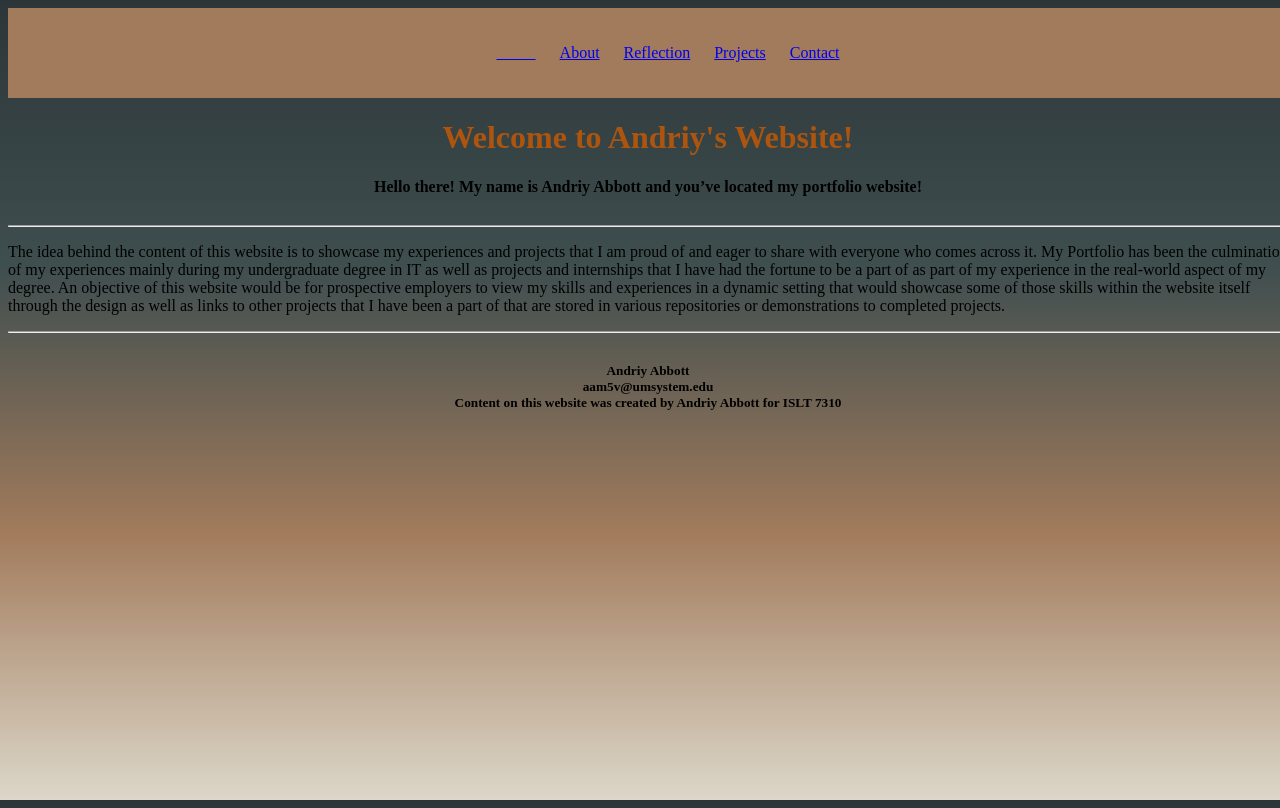
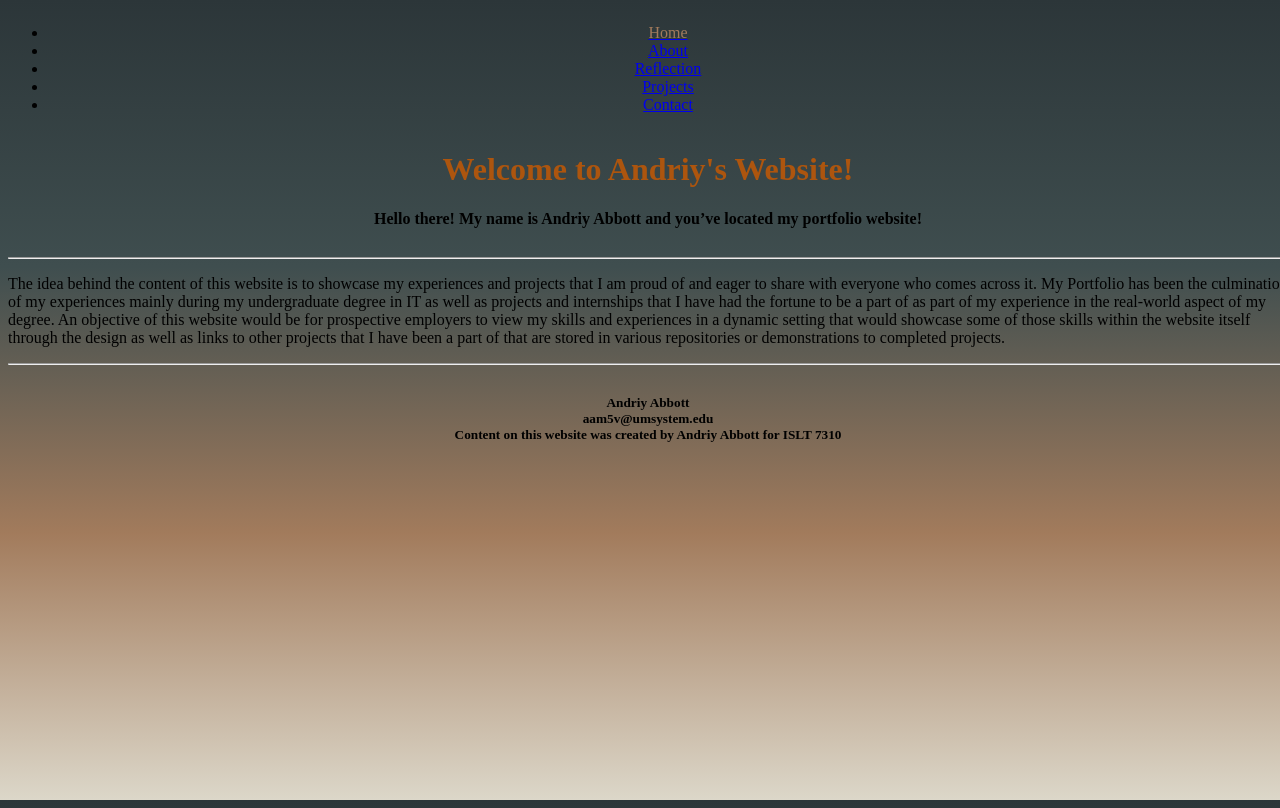
Before and after one commit to andriyabbott/andriyabbott.github.io, a plain HTML site: page islt_7310/index.html in a window 1280 px wide. Drawn offline with Linux system fonts and the light colour scheme.

Commit message:
modified:   islt_7310/nav.css

```diff
--- a/islt_7310/nav.css
+++ b/islt_7310/nav.css
@@ -1,4 +1,4 @@
-nav, ul li {
+/*nav, ul li {
   display: inline-block;
   width: auto;
   column-width: auto;
@@ -9,7 +9,7 @@ nav, ul li {
   align-content: center;
 
 }
-
+*/
 .dropdown-content {
     display: none;
     position: absolute;
```
